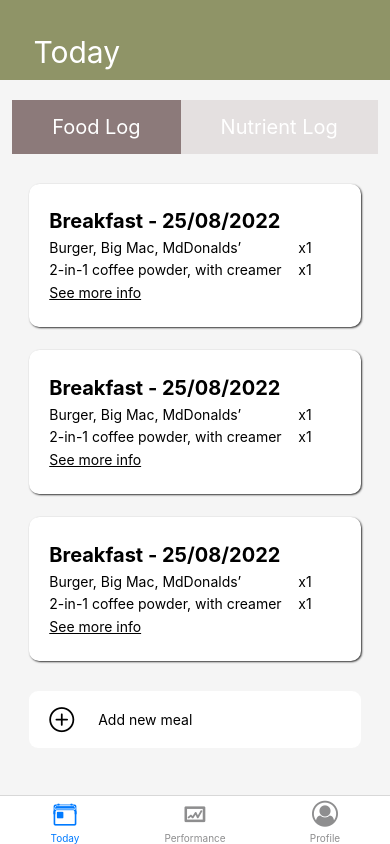
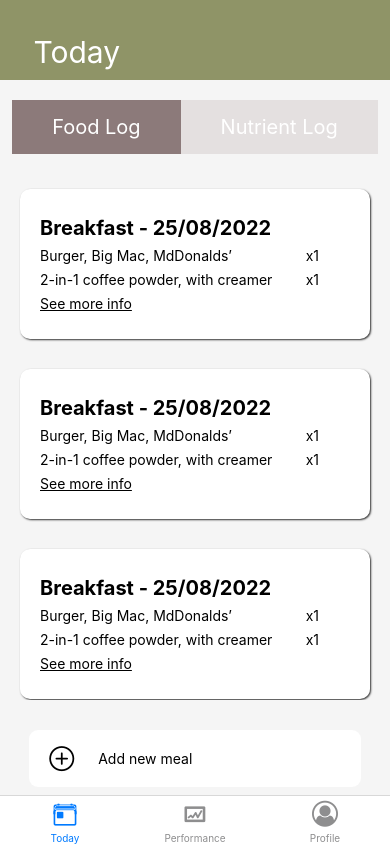
Before and after one commit to Jiajunn/CZ3002-Project, a React Native app in the folder FoodBuddy/: screen /Today in a window 390 px wide. Built offline with nearby package versions, Linux system fonts and the light colour scheme.

Commit message:
Enable scrolling for FoodLogCards

```diff
--- a/FoodBuddy/app/components/foodLogCard.js
+++ b/FoodBuddy/app/components/foodLogCard.js
@@ -29,9 +29,10 @@ const styles = StyleSheet.create({
   container: {
     backgroundColor: "white",
     borderRadius: 10,
-    width: "100%",
-    height: "30%",
+    width: 350,
+    height: 150,
     padding: 20,
+    marginBottom: 30,
     shadowColor: "#000000",
     shadowOpacity: 0.8,
     shadowRadius: 2,
--- a/FoodBuddy/app/screens/foodLogScreen.js
+++ b/FoodBuddy/app/screens/foodLogScreen.js
@@ -1,12 +1,5 @@
 import React from "react";
-import {
-  Text,
-  View,
-  StyleSheet,
-  Pressable,
-  SafeAreaView,
-  ScrollView,
-} from "react-native";
+import { Text, View, StyleSheet, Pressable, ScrollView } from "react-native";
 import Icon from "react-native-vector-icons/AntDesign";
 
 import FoodLogCard from "../components/foodLogCard";
@@ -41,10 +34,14 @@ function FoodLogScreen(props) {
         </Pressable>
       </View>
 
-      <View style={styles.foodLogContainer}>
-        <FoodLogCard />
-        <FoodLogCard />
-        <FoodLogCard />
+      <View style={styles.scroll}>
+        <ScrollView contentContainerStyle={styles.foodLogContainer}>
+          <FoodLogCard />
+          <FoodLogCard />
+          <FoodLogCard />
+          <FoodLogCard />
+          <FoodLogCard />
+        </ScrollView>
       </View>
 
       <Pressable
@@ -64,7 +61,6 @@ function FoodLogScreen(props) {
 
 const styles = StyleSheet.create({
   addFoodButton: {
-    top: 50,
     width: "85%",
     borderRadius: 9,
     paddingVertical: 15,
@@ -78,6 +74,7 @@ const styles = StyleSheet.create({
     width: "100%",
     height: "10%",
     justifyContent: "flex-end",
+    paddingTop: "5%",
   },
   bannerText: {
     fontSize: 30,
@@ -105,10 +102,8 @@ const styles = StyleSheet.create({
     paddingHorizontal: 40,
   },
   foodLogContainer: {
-    top: 50,
-    justifyContent: "space-between",
-    width: "85%",
-    height: "60%",
+    paddingTop: 5,
+    paddingHorizontal: 5,
   },
   nutrientButton: {
     alignItems: "center",
@@ -116,5 +111,10 @@ const styles = StyleSheet.create({
     paddingVertical: 15,
     paddingHorizontal: 40,
   },
+  scroll: {
+    marginTop: 50,
+    alignItems: "center",
+    height: "65%",
+  },
 });
 export default FoodLogScreen;
```
